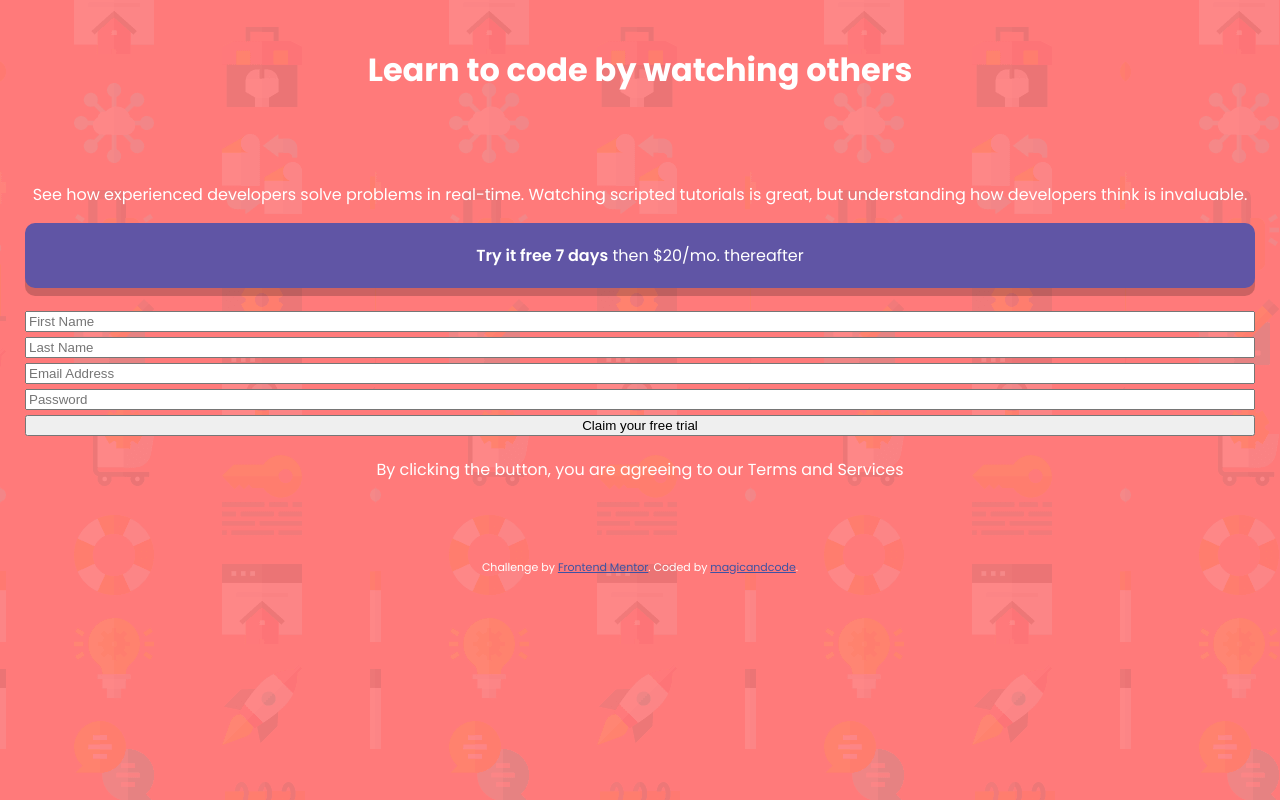
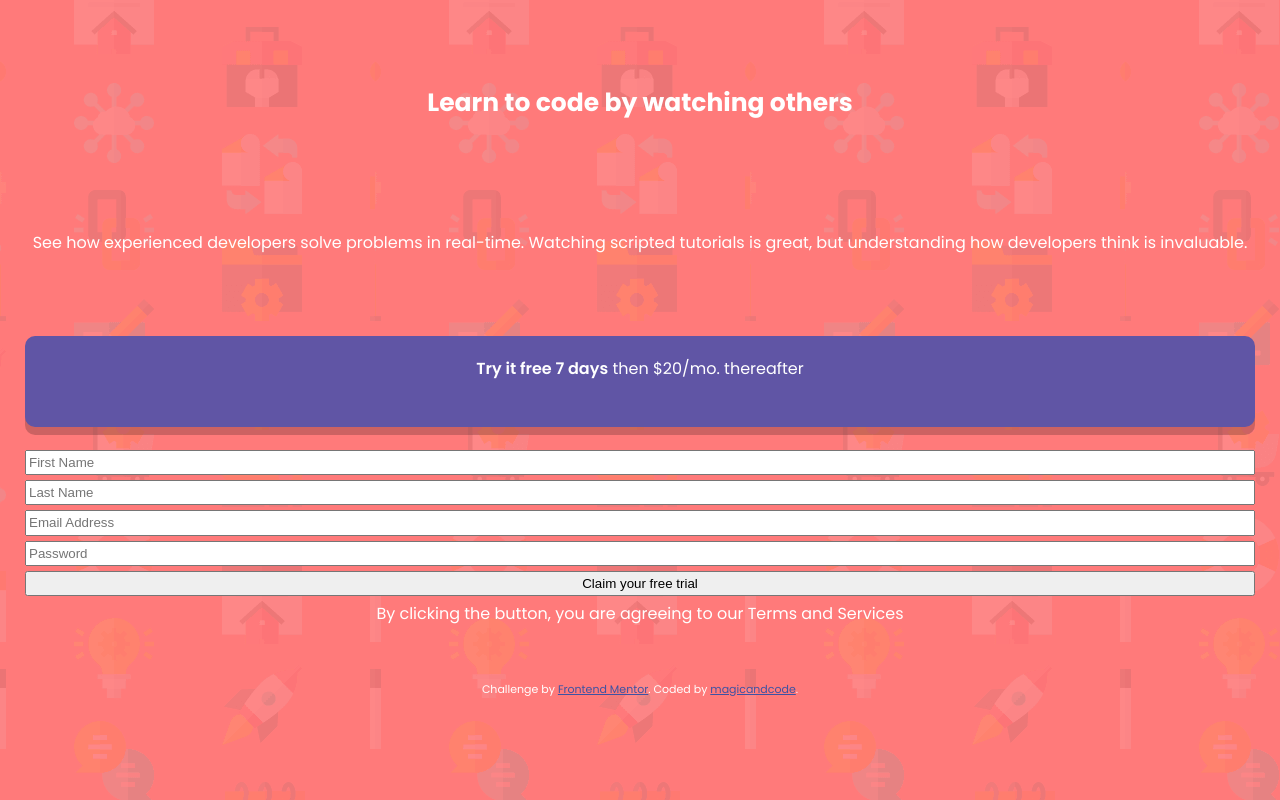
Before and after one commit to magicandcode/intro-component-with-signup-form, a plain HTML site: page index.html in a window 1280 px wide. Drawn offline with Linux system fonts and the light colour scheme.

Commit message:
Style grid elements

```diff
--- a/index.html
+++ b/index.html
@@ -44,13 +44,28 @@
       width: 100%;
     }
 
+    p {
+      margin: 0;
+      padding: 0;
+    }
+
     body {
       background: var(--primary-color-light) url(images/bg-intro-mobile.png);
+
+      display: grid;
+      grid-auto-rows: auto;
+      grid-auto-columns: auto;
 
       font-size: var(--main-font-size);
       font-weight: var(--regular-weight);
       text-align: center;
     }
+
+      footer {
+        grid-row: 3/4;
+        grid-column: 1/2;
+      }
+
 
     /**
      * Main Containers
@@ -63,6 +78,45 @@
       padding: 2.5rem;
       width: 100%;
     }
+
+    header {
+      grid-row: 1/2;
+      grid-column: 1/2;
+      grid-row-gap: 0;
+      margin: 0;
+      padding: 0 inherit;
+    }
+      header h1 {
+        font-weight: var(--bold-weight);
+        font-size: 2.5rem;
+        line-height: 1.2;
+        margin: 2.5em 0 -.6em 0;
+        padding: 0;
+      }
+
+    main {
+      grid-row: 2/3;
+      grid-column: 1/2;
+      display: grid;
+      grid-auto-rows: auto;
+      grid-auto-columns: auto;
+      grid-column-gap: 0;
+      grid-row-gap: 2.3rem;
+    }
+
+      p.intro {
+        grid-row: 1/2;
+        grid-column: 1/2;
+
+        margin: 0;
+        padding: 0 0 2em 0;
+      }
+
+      p.try-it-free {
+        grid-row: 2/3;
+        grid-column: 1/2;
+      }
+
 
     /**
      * Form
@@ -91,7 +145,6 @@
       background-color: var(--accent-color);
       border-radius: 1rem;
       box-shadow: 0 .8rem  hsl(0, 0%, 0%, 20%);
-      margin-bottom: 2.3rem;
       padding: 2rem 5rem;
     }
 
@@ -109,7 +162,7 @@
     <h1>Learn to code by watching others</h1>
   </header>
   <main>
-    <p>See how experienced developers solve problems in real-time. Watching scripted tutorials is great,
+    <p class="intro">See how experienced developers solve problems in real-time. Watching scripted tutorials is great,
     but understanding how developers think is invaluable.
     </p>
     <p class="try-it-free"><b>Try it free 7 days</b> then $20/mo. thereafter
```
